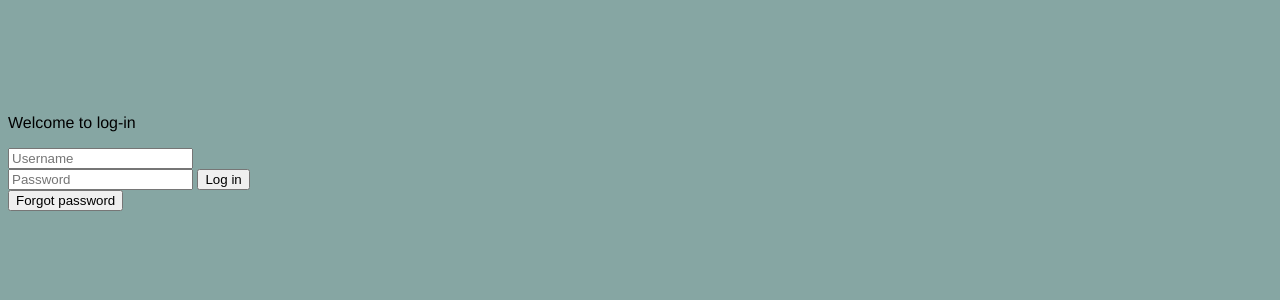
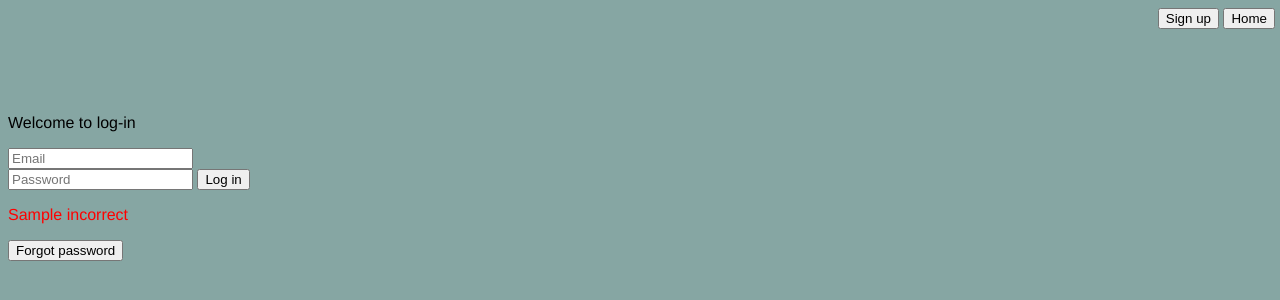
Before and after one commit to Granocn/EE368Project, a Flask app: template templates/login.html in a window 1280 px wide. Shown: the top 300 px of the page. Run offline with Flask 3, Linux system fonts and the light colour scheme; the template is opened without the code that fills it: most values are stand-ins (such as "Sample title", 1, 10 or a date in 2020).

Commit message:
User page, front-end improvements

```diff
--- a/app.py
+++ b/app.py
@@ -1,20 +1,29 @@
 from operator import truediv
 
 import mysql.connector
-from django.db.models import TextField
+#from django.db.models import TextField
 from flask import Flask, render_template, request, redirect, url_for
 
 # from settings import Username, Password
 
 app = Flask(__name__)
 
+#
+# mydb = mysql.connector.connect(
+#   host="localhost",
+#   user="EE368Project",
+#   password="password123",
+#   database="ee368project"
+# )
+# mysql.connector.
 
 mydb = mysql.connector.connect(
-  host="localhost",
+  host="128.153.174.210",
   user="EE368Project",
   password="password123",
   database="ee368project"
 )
+
 
 cursor = mydb.cursor()
 # query = "SELECT Username, Password, Email FROM Users"
@@ -31,7 +40,6 @@ def main():  # put application's code here
 #             # username = request.form['username']
 #             # password = request.form['password']
 
-
 @app.route('/', methods=["GET", "POST"])
 def button():
     if request.method =="POST":
@@ -39,6 +47,8 @@ def button():
             return render_template("login.html")
         elif request.form.get('signupPage') == "Sign up":
             return render_template("signup.html")
+        elif request.form.get('homePage') == "Home":
+            return render_template("main.html")
         elif request.form.get('signup') == "Sign up":
             username = request.form['username']
             secureQuestion = request.form['secureAnswer']
@@ -60,18 +70,24 @@ def button():
             # return username, email, password
             return render_template('login.html')
         elif request.form.get('login') == "Log in":
-            username = request.form['username']
+            incorrect = ""
             password = request.form['password']
-            cursor.execute("SELECT Username, Password FROM Users WHERE Username = %s AND Password = %s", (username, password))
-            for (Username, Password) in cursor:
-                checkUsername = Username
+            email = request.form['email']
+            checkEmail = ""
+            checkPassword = ""
+            cursor.execute("SELECT Username, Password, Email FROM Users WHERE Email = %s AND Password = %s", (email, password))
+            for (Username, Password, Email) in cursor:
+                username = Username
+                checkEmail = Email
                 checkPassword = Password
-            if( username == checkUsername and password == checkPassword):
+            if( email == checkEmail and password == checkPassword):
                 print("Login successful")
-                return render_template('userInfo.html')
+
+                return render_template('userInfo.html', userVar = username, userEmail = email)
             else:
                 print("Login failed")
-                return render_template('login.html')
+                incorrect = "Incorrect email or password"
+                return render_template('login.html', incorrect = incorrect)
             # return render_template('userInfo.html')
         elif request.form.get('forgotPass') == "Forgot Password":
             return render_template('forgotPassword.html')
--- a/settings.py
+++ b/settings.py
@@ -34,8 +34,8 @@ for (Username, Password) in cursor:
 # DATABASES = {
 #     'ee368project': {
 #         'ENGINE': 'django.db.backends.mysql',
-#         'NAME': 'university',
-#         'USER': 'USER',
+#         'NAME': 'EE366Project',
+#         'USER': 'EE368Project',
 #         'HOST': '127.0.0.1',
 #         'PORT': 3306,
 #         'PASSWORD': 'Ajnh3nry'
--- a/static/style.css
+++ b/static/style.css
@@ -24,3 +24,16 @@ body
     right: 0;
     margin-right: 5px;
 }
+
+#element3
+{
+    display: inline-block;
+    vertical-align: top;
+    margin-top: 90px;
+    alignment: left;
+    /*width: 25%;*/
+}
+#element4
+{
+    color: red;
+}
--- a/templates/login.html
+++ b/templates/login.html
@@ -10,12 +10,22 @@
         <p>Welcome to log-in</p>
         <form method="post">
 
-            <input type="text" name="username" placeholder="Username">
+            <input type="text" name="email" placeholder="Email">
             <input type="password" name="password" placeholder="Password">
             <input type="submit" name="login" value="Log in">
+            <div id="element4">
+                <p>{{incorrect}}</p>
+            </div>
             <input type="submit" name="forgotPass" value="Forgot password">
 
         </form>
     </div>
+    <div id="element2">
+        <form method="post">
+            <input type="submit" value="Sign up" name="signupPage" >
+            <input type="submit" value="Home" name="homePage" >
+        </form>
+
+    </div>
 </body>
 </html>
```
Also changed, not shown: templates/main.html (+3 -5 lines), templates/signup.html (+7 -3 lines), templates/userInfo.html (+11 -6 lines).
